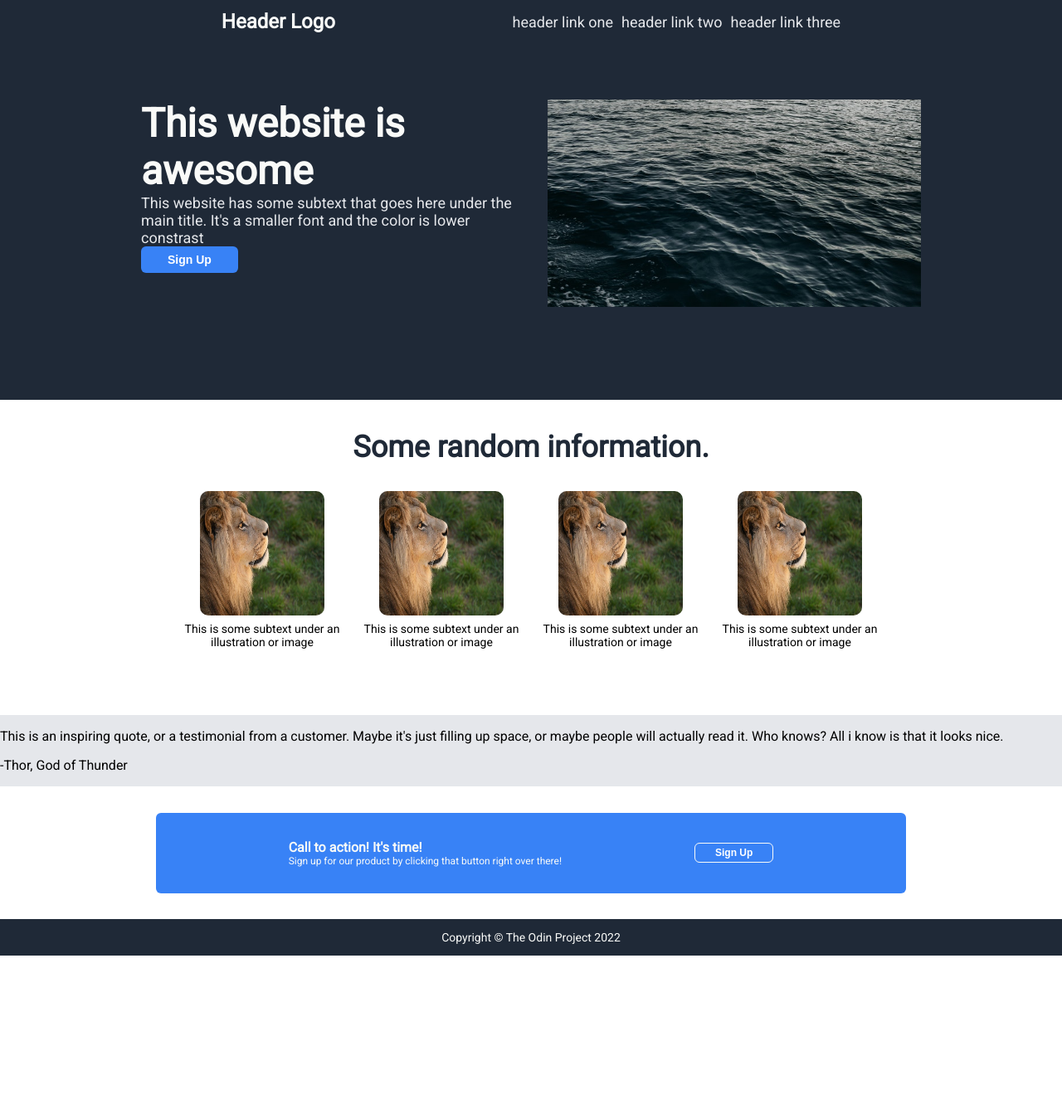
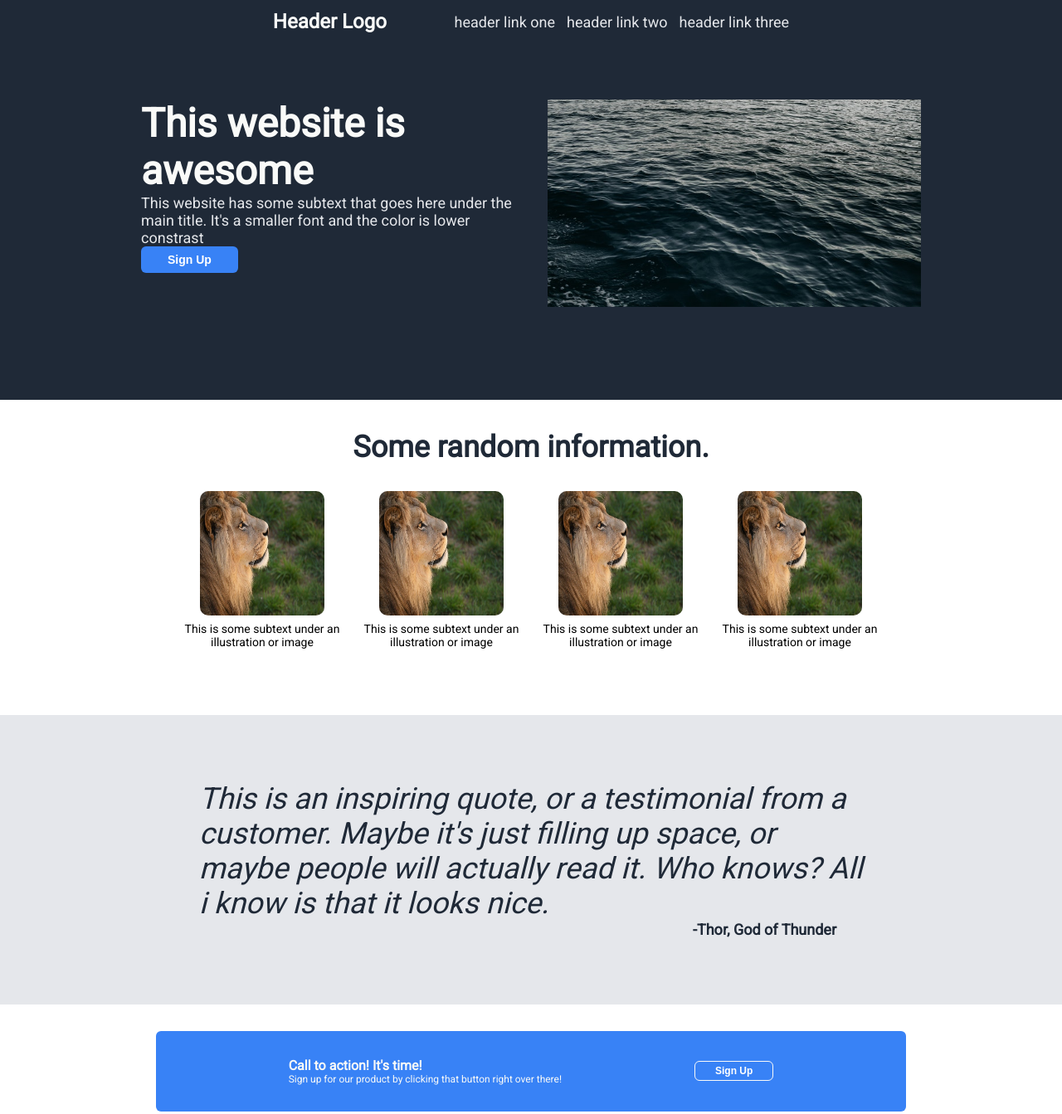
Before and after one commit to alexind/landing-page, a plain HTML site: page index.html in a window 1280 px wide. Shown: the top 1343 px of the page at 83% size. Before the commit the page ends 1152 px from the top, so only its background shows below. Drawn offline with Linux system fonts and the light colour scheme.

Commit message:
Finish the quote section and finalize the project

```diff
--- a/index.html
+++ b/index.html
@@ -6,7 +6,7 @@
     <meta http-equiv="X-UA-Compatible" content="IE=edge">
     <meta name="viewport" content="width=device-width, initial-scale=1.0">
     <link rel="stylesheet" href="style.css">
-    <title>Document</title>
+    <title>Landing Page</title>
 </head>
 
 <body>
@@ -57,10 +57,10 @@
 
     <div class="third-section">
         <div class="quote">
-            <p>
+            <div class="text">
                 This is an inspiring quote, or a testimonial from a customer. Maybe it's just filling up space, or maybe
                 people will actually read it. Who knows? All i know is that it looks nice.
-            </p>
+            </div>
             <p>-Thor, God of Thunder</p>
         </div>
     </div>
--- a/style.css
+++ b/style.css
@@ -21,7 +21,7 @@ body {
   justify-content: space-around;
   justify-self: flex-start;
   align-items: center;
-  padding: 0.75rem 10rem 0 10rem;
+  padding: 0.75rem 18rem 0 18rem;
 }
 
 .header h4 {
@@ -35,7 +35,7 @@ body {
   margin: 0;
   padding: 0;
   display: flex;
-  gap: 10px;
+  gap: 14px;
 }
 
 .header ul a {
@@ -130,6 +130,30 @@ body {
 
 .third-section {
   background-color: #e5e7eb;
+  display: flex;
+  align-items: center;
+  justify-content: center;
+}
+
+.quote {
+  max-width: 50rem;
+  padding: 5rem;
+}
+
+.text {
+  font-size: 36px;
+  color: #1f2937;
+  font-weight: 100;
+  font-style: italic;
+}
+
+.quote p {
+  font-size: 18px;
+  font-weight: 900;
+  color: #1f2937;
+  margin: 0;
+  text-align: end;
+  padding: 0 2rem;
 }
 
 .fourth-section {
@@ -178,6 +202,7 @@ body {
   align-items: center;
   justify-content: center;
   justify-self: flex-end;
+  padding: 1rem 0;
 }
 
 .footer p {
```
